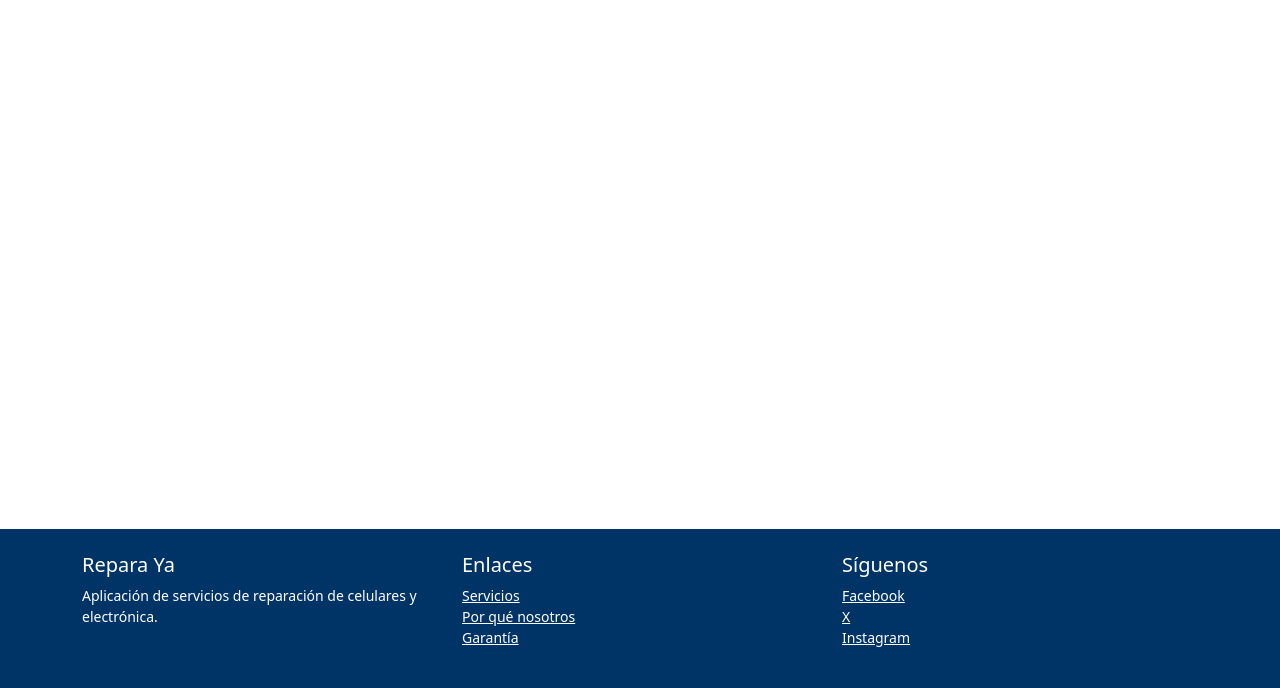
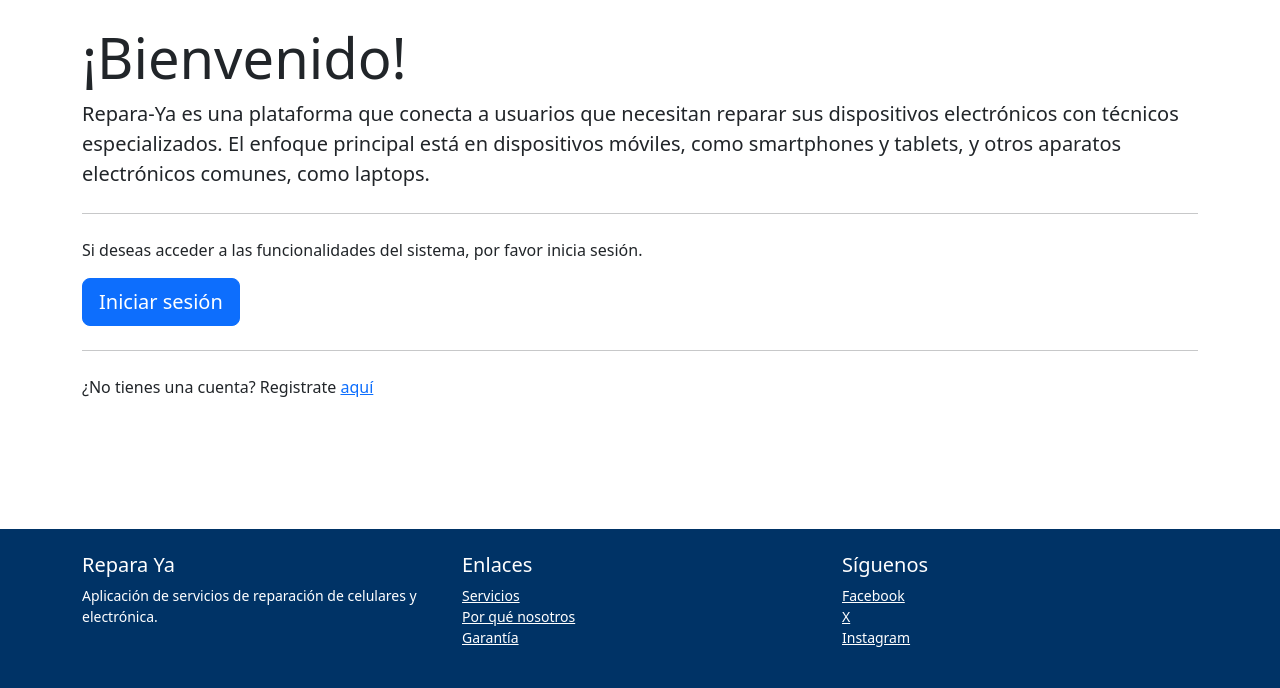
Before and after one commit to elrichardby11/ReparaYa, a Django app: page / in a window 1280 px wide. Shown: the part 112-800 px from the top of the page. Run offline with Django 5.2, Linux system fonts and the light colour scheme.

Commit message:
home added

```diff
--- a/apps/requests/templates/request_detail.html
+++ b/apps/requests/templates/request_detail.html
@@ -2,7 +2,7 @@
 {% load static %}
 
 {% block title %}
-Solicitud nro {{ request.id }} - ReparaYa
+Solicitud Nro {{ request.id }} - ReparaYa
 {% endblock %}
 
 {% block content %}
--- a/templates/home.html
+++ b/templates/home.html
@@ -1,10 +1,72 @@
 {% extends "base.html" %}
+{% load static %}
 
 {% block title %}
 Inicio - ReparaYa
 {% endblock %}
 
-
 {% block content %}
 
+{% if not user.is_authenticated %}
+<div class="container mt-4">
+<div class="jumbotron">
+    <h1 class="display-4">¡Bienvenido!</h1>
+    <p class="lead">
+        Repara-Ya es una plataforma que conecta a usuarios que necesitan reparar sus dispositivos electrónicos con técnicos especializados. El enfoque principal está en dispositivos móviles, como smartphones y tablets, y otros aparatos electrónicos comunes, como laptops.    </p>
+    <hr class="my-4">
+    <p>
+        Si deseas acceder a las funcionalidades del sistema, por favor inicia sesión.
+    </p>
+    <a class="btn btn-primary btn-lg" href="{% url 'login' %}" role="button">Iniciar sesión</a>
+    <hr class="my-4">
+    <p>
+        ¿No tienes una cuenta? Registrate <a href="{% url 'register' %}">aquí</a>
+    </p>
+</div>
+</div>
+{% else %}
+
+<div class="container mt-4">
+    <h1>Acceso Directo: </h1>
+    <br>
+    <div class="row">
+        <div class="col-md-4">
+            <a href="{% url 'requests' %}" class="card-link">
+                <div class="card">
+                    <div class="card-body d-flex flex-column align-items-center">
+                        <img src="{% static 'images/home/smartphone_cracked.webp' %}" alt="smartphone craked" class="mb-2" width="225">
+                        <h5 class="card-title text-center">Mis solicitudes</h5>
+                        <p class="card-text text-center">Crea tus solicitudes de tus dispositivos electrónicos dañados.</p>
+                    </div>
+                </div>
+            </a>
+        </div>
+        <div class="col-md-4">
+            <a href="" class="card-link">
+                <div class="card">
+                    <div class="card-body d-flex flex-column align-items-center">
+                        <img src="{% static 'images/home/technician.webp' %}" alt="supplier image" class="mb-2" width="225">
+                        <h5 class="card-title text-center">Técnicos</h5>
+                        <p class="card-text text-center">Encuentra los técnicos que están interesados en reparar tus dispositivos.</p>
+                    </div>
+                </div>
+            </a>
+        </div>
+        <div class="col-md-4">
+            <a href="" class="card-link">
+                <div class="card">
+                    <div class="card-body d-flex flex-column align-items-center">
+                        <img src="{% static 'images/home/support.webp' %}" alt="inventory image" class="mb-2" width="197">
+                        <h5 class="card-title text-center"><br>Soporte</h5>
+                        <p class="card-text text-center">Contactanos en caso de que suceda algún inconveniente.</p>
+                    </div>
+                </div>
+            </a>
+        </div>
+    </div>
+</div>
+<br><br>
+
+{% endif %}
+
 {% endblock content %}
```
Also changed, not shown: apps/requests/views.py (+27 -24 lines), reparaya/static/images/home/smartphone_cracked.webp (added), reparaya/static/images/home/support.webp (added), reparaya/static/images/home/technician.webp (added).
